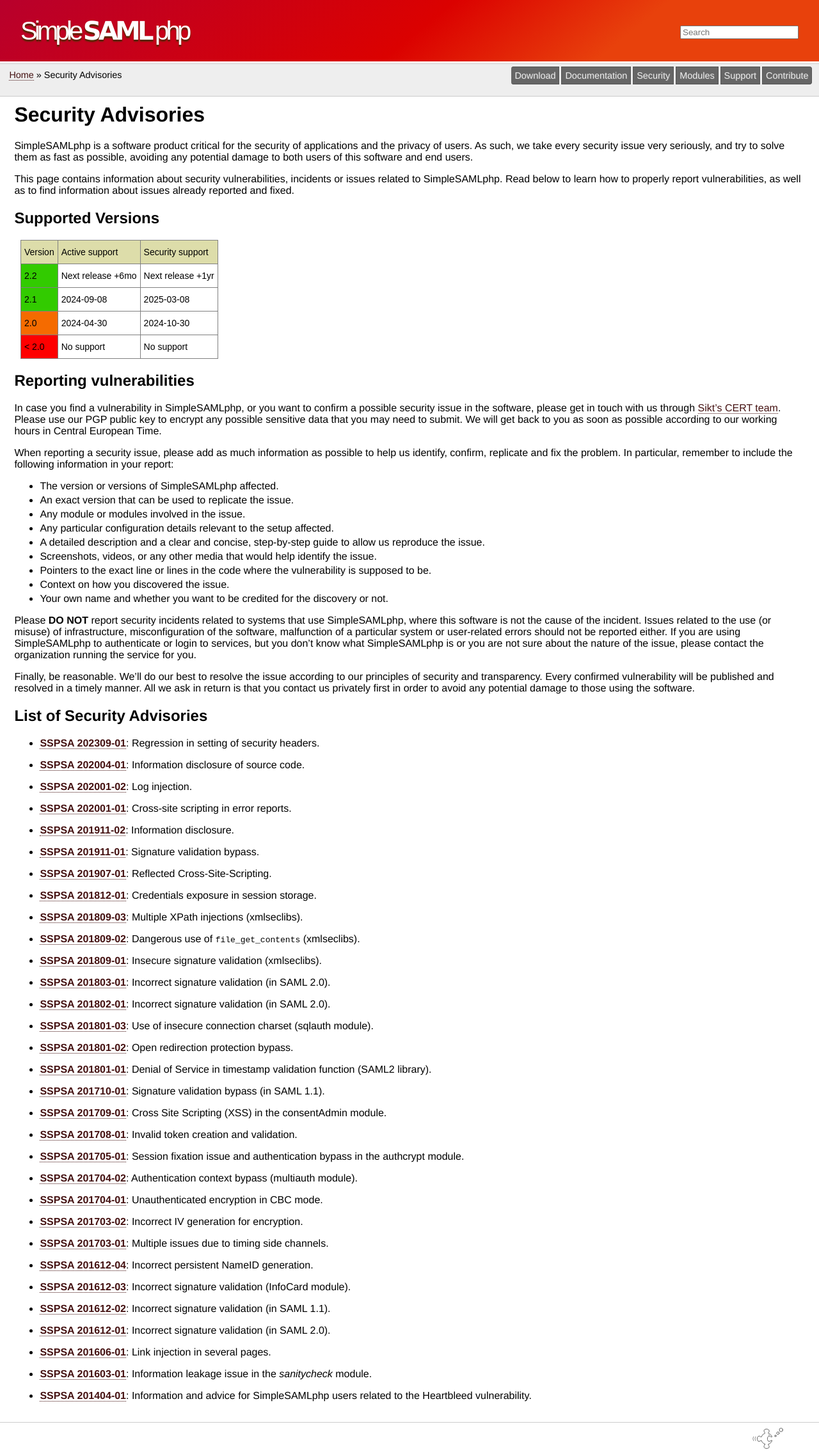
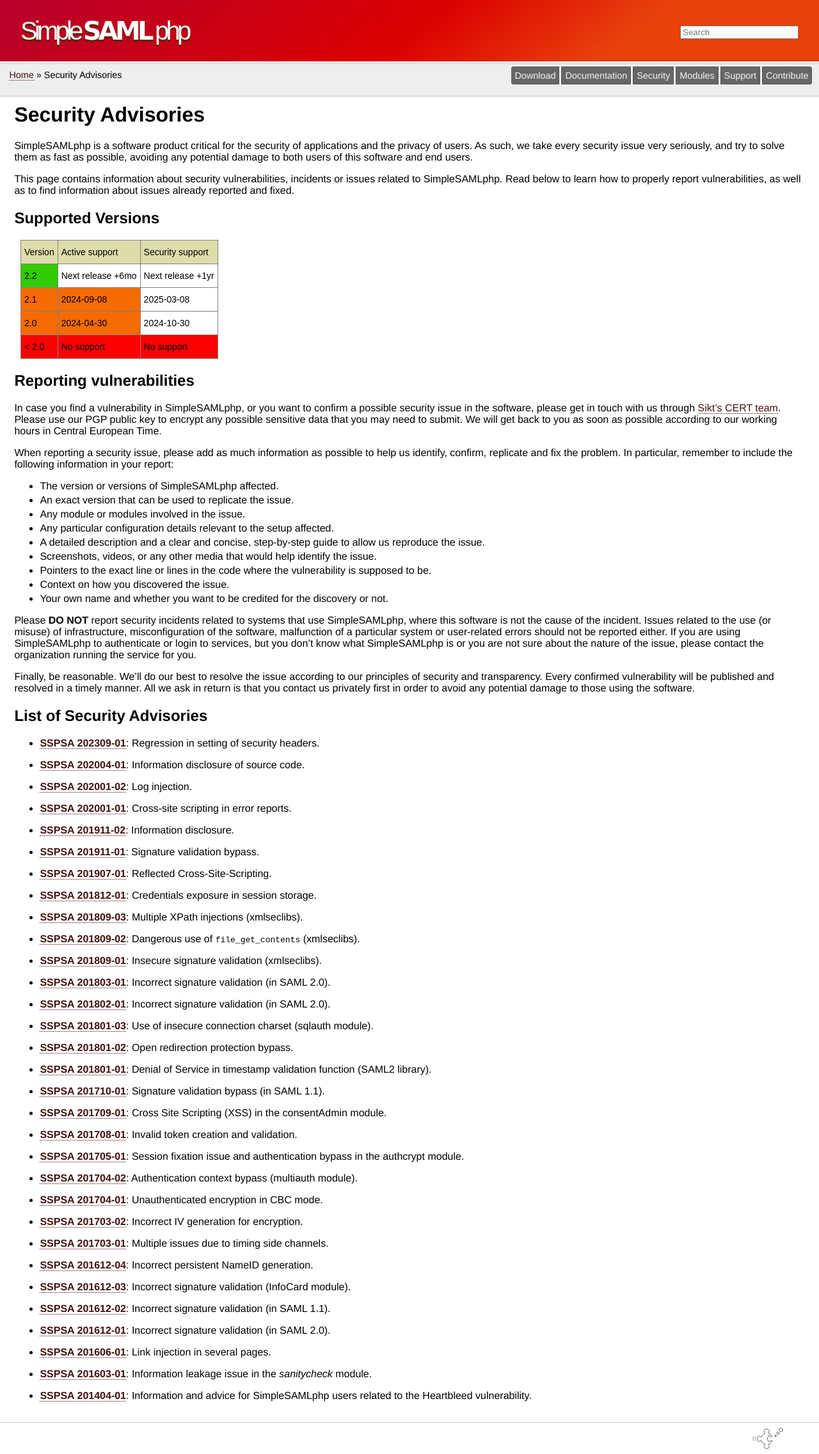
Before and after one commit to simplesamlphp/simplesamlphp.github.io, a Jekyll site: the page built from security/index.md, in a window 1280 px wide. Shown: the whole page at 64% size. Built offline with Jekyll 4.4.1, drawn with Linux system fonts in a browser that asks for light colours.

Commit message:
Deprecate older versions

```diff
--- a/security/index.md
+++ b/security/index.md
@@ -28,19 +28,19 @@
     <td class="tg-c6of">Next release +1yr</td>
   </tr>
   <tr>
-    <td class="tg-d52n">2.1</td>
-    <td class="tg-c6of">2024-09-08</td>
+    <td class="tg-3wb8">2.1</td>
+    <td class="tg-3wb8">2024-09-08</td>
     <td class="tg-c6of">2025-03-08</td>
   </tr>
   <tr>
     <td class="tg-3wb8">2.0</td>
-    <td class="tg-c6of">2024-04-30</td>
+    <td class="tg-3wb8">2024-04-30</td>
     <td class="tg-c6of">2024-10-30</td>
   </tr>
   <tr>
     <td class="tg-tw5s">&lt; 2.0</td>
-    <td class="tg-c6of">No support</td>
-    <td class="tg-n9g5">No support</td>
+    <td class="tg-tw5s">No support</td>
+    <td class="tg-tw5s">No support</td>
   </tr>
 </tbody>
 </table>
```
